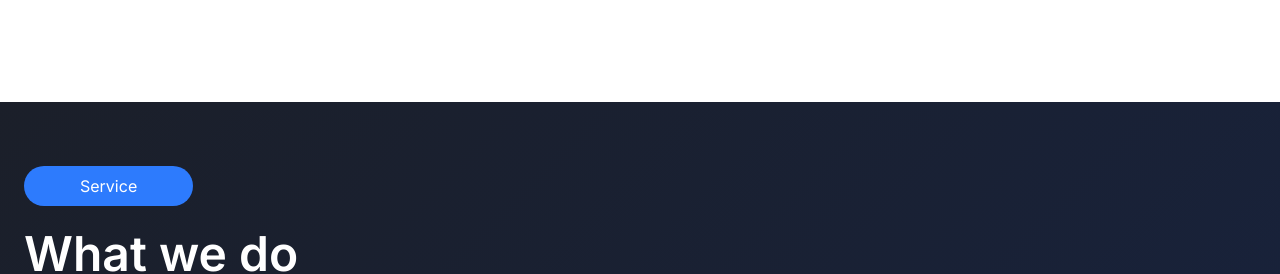
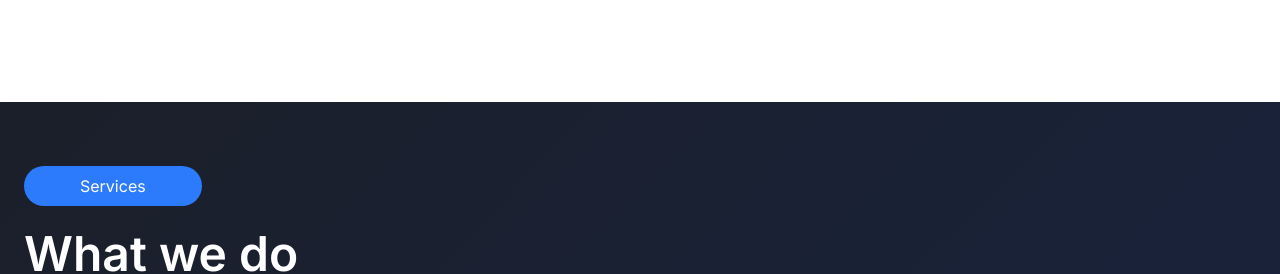
Before and after one commit to rasberriali/embedded-silicon, a React (Vite) app: page / in a window 1280 px wide. Shown: the part 2301-2575 px from the top of the page. Built offline with nearby package versions, Linux system fonts and the light colour scheme.

Commit message:
fixed what we do section

```diff
--- a/src/client/pages/home-page/homePage.jsx
+++ b/src/client/pages/home-page/homePage.jsx
@@ -1,4 +1,5 @@
-import React from 'react'
+import React, { useState } from 'react';
+import { useNavigate } from 'react-router-dom';
 import Navbar from '../../navbar-footer/navbar'
 import image1 from "../../../assets/images/Integrated-circuit.jpg"
 import image2 from "../../../assets/images/ic.jpg"
@@ -20,6 +21,7 @@ import arrow from "../../../assets/images/arrow.svg"
 
 
 function HomePage() {
+  const navigate = useNavigate();
   return (
     <div className=''>
     <div className='container mx-auto 2xl:p-0 p-6 font-inter '>
@@ -161,7 +163,7 @@ function HomePage() {
     <div className="mt-20">
   <div className="flex flex-row bg-gradient-to-b from-[#1D1D1D] via-[#162447] to-[#1D1D1D] font-inter animated-bg">
     <div className="container mx-auto mt-10 mb-10 p-6">
-      <div className="p-2 bg-[#2D7BFD] px-14 rounded-full w-fit text-white">Service</div>
+      <div className="p-2 bg-[#2D7BFD] hover:bg-[#0453D8] cursor-pointer px-14 rounded-full w-fit text-white"onClick={() => navigate('/aboutusPage')}>Services</div>
       <div className="w-fit text-5xl font-semibold text-white mt-6">What we do</div>
 
       {/* Scrollable Container */}
```
